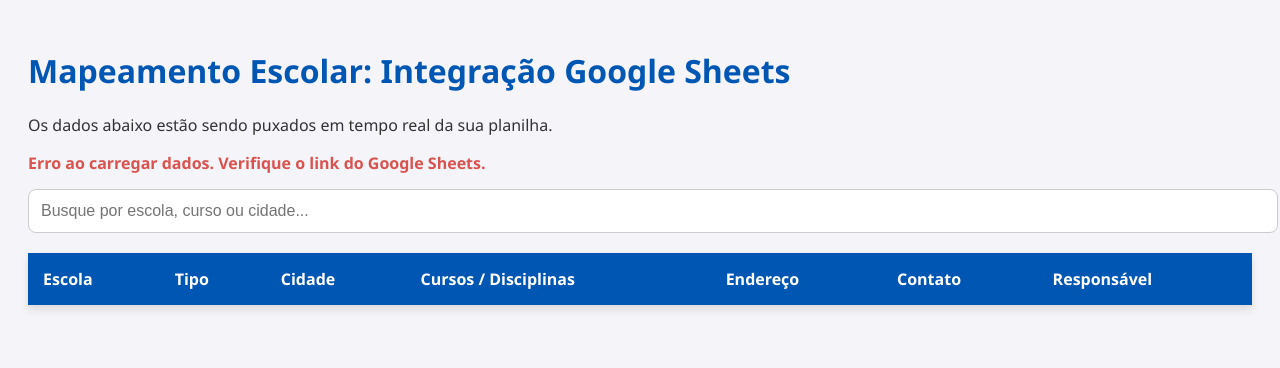
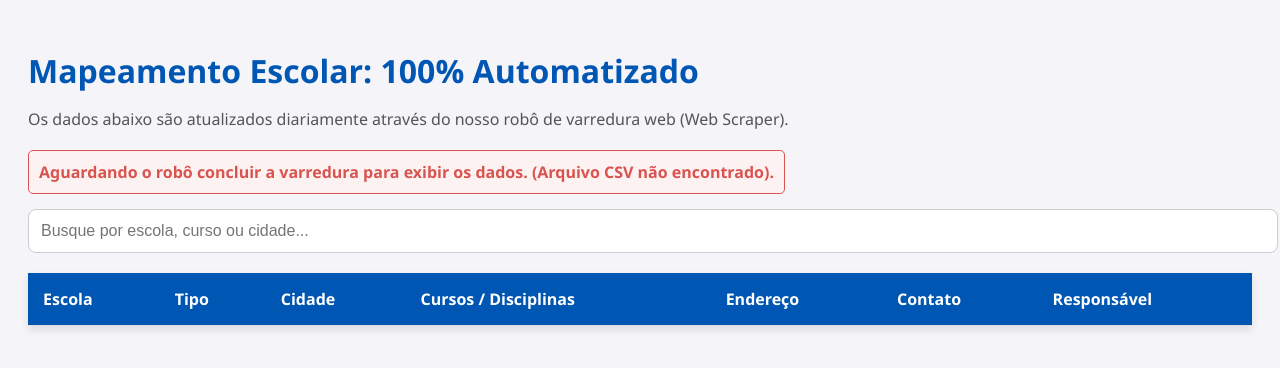
Before and after one commit to rennan101/MapeamentoEscolas_Jogos, a plain HTML site: page index.html in a window 1280 px wide. Drawn offline with nearby package versions, Linux system fonts and the light colour scheme; no server answers.

Commit message:
html changes

```diff
--- a/index.html
+++ b/index.html
@@ -3,26 +3,28 @@
 <head>
     <meta charset="UTF-8">
     <meta name="viewport" content="width=device-width, initial-scale=1.0">
-    <title>Dashboard Escolas Tech - Live</title>
-    <!-- Biblioteca gratuita para ler o CSV do Google Sheets perfeitamente -->
+    <title>Dashboard Escolas Tech - Scraper Automático</title>
+    <!-- Biblioteca gratuita para ler o CSV perfeitamente -->
     <script src="https://cdnjs.cloudflare.com/ajax/libs/PapaParse/5.4.1/papaparse.min.js"></script>
     <style>
         body { font-family: 'Segoe UI', Tahoma, sans-serif; padding: 20px; background-color: #f4f4f9; color: #333; }
-        h1 { color: #0056b3; }
+        h1 { color: #0056b3; margin-bottom: 5px;}
+        p { color: #555; margin-bottom: 20px; }
         .busca-container { margin-bottom: 20px; }
         input[type="text"] { width: 100%; padding: 12px; border: 1px solid #ccc; border-radius: 8px; font-size: 16px; }
         table { width: 100%; border-collapse: collapse; background-color: #fff; box-shadow: 0 4px 8px rgba(0,0,0,0.1); }
         th, td { padding: 15px; text-align: left; border-bottom: 1px solid #ddd; }
         th { background-color: #0056b3; color: #fff; }
-        .status { margin-bottom: 15px; font-weight: bold; color: #d9534f; }
+        tr:hover { background-color: #f1f6fc; }
+        .status { margin-bottom: 15px; font-weight: bold; color: #d9534f; padding: 10px; border-radius: 5px; background-color: #fdf2f2; border: 1px solid #d9534f; display: inline-block;}
     </style>
 </head>
 <body>
 
-    <h1>Mapeamento Escolar: Integração Google Sheets</h1>
-    <p>Os dados abaixo estão sendo puxados em tempo real da sua planilha.</p>
+    <h1>Mapeamento Escolar: 100% Automatizado</h1>
+    <p>Os dados abaixo são atualizados diariamente através do nosso robô de varredura web (Web Scraper).</p>
 
-    <div class="status" id="statusMsg">Carregando dados do Google Sheets...</div>
+    <div class="status" id="statusMsg">Buscando os dados mais recentes do robô...</div>
 
     <div class="busca-container">
         <input type="text" id="searchInput" onkeyup="filtrarTabela()" placeholder="Busque por escola, curso ou cidade...">
@@ -46,13 +48,19 @@
     </table>
 
     <script>
-        // COLOQUE AQUI O LINK CSV QUE VOCÊ GEROU NO GOOGLE SHEETS
-        const urlGoogleSheets = "https://docs.google.com/spreadsheets/d/e/2PACX-1vSJd4HMTUlncsKLIJYBTaeehA65UPsSUvDonu2R5gH2NnOINrQRj-XnbtOg2Acw-OuFJKvIkGtjNavg/pub?output=csv";
+        // AGORA O SITE LÊ DIRETAMENTE O ARQUIVO GERADO PELO SEU ROBÔ NO GITHUB
+        const urlArquivoCSV = "novas_escolas_encontradas.csv";
 
         async function carregarDados() {
             try {
-                // Fetch busca os dados na internet
-                const resposta = await fetch(urlGoogleSheets);
+                // Tenta buscar o arquivo CSV local
+                const resposta = await fetch(urlArquivoCSV);
+
+                // Verifica se o arquivo existe (se o robô rodou com sucesso)
+                if (!resposta.ok) {
+                    throw new Error("O arquivo CSV ainda não existe.");
+                }
+
                 const csvTexto = await resposta.text();
 
                 // PapaParse transforma o texto CSV em um Array do JavaScript
@@ -61,11 +69,13 @@
                     skipEmptyLines: true,
                     complete: function(resultados) {
                         montarTabela(resultados.data);
+                        // Esconde a mensagem de status se deu tudo certo
                         document.getElementById("statusMsg").style.display = "none";
                     }
                 });
             } catch (erro) {
-                document.getElementById("statusMsg").innerText = "Erro ao carregar dados. Verifique o link do Google Sheets.";
+                // Se der erro, avisa que está esperando o robô trabalhar
+                document.getElementById("statusMsg").innerText = "Aguardando o robô concluir a varredura para exibir os dados. (Arquivo CSV não encontrado).";
                 console.error(erro);
             }
         }
```
Also changed, not shown: 2 other files.
